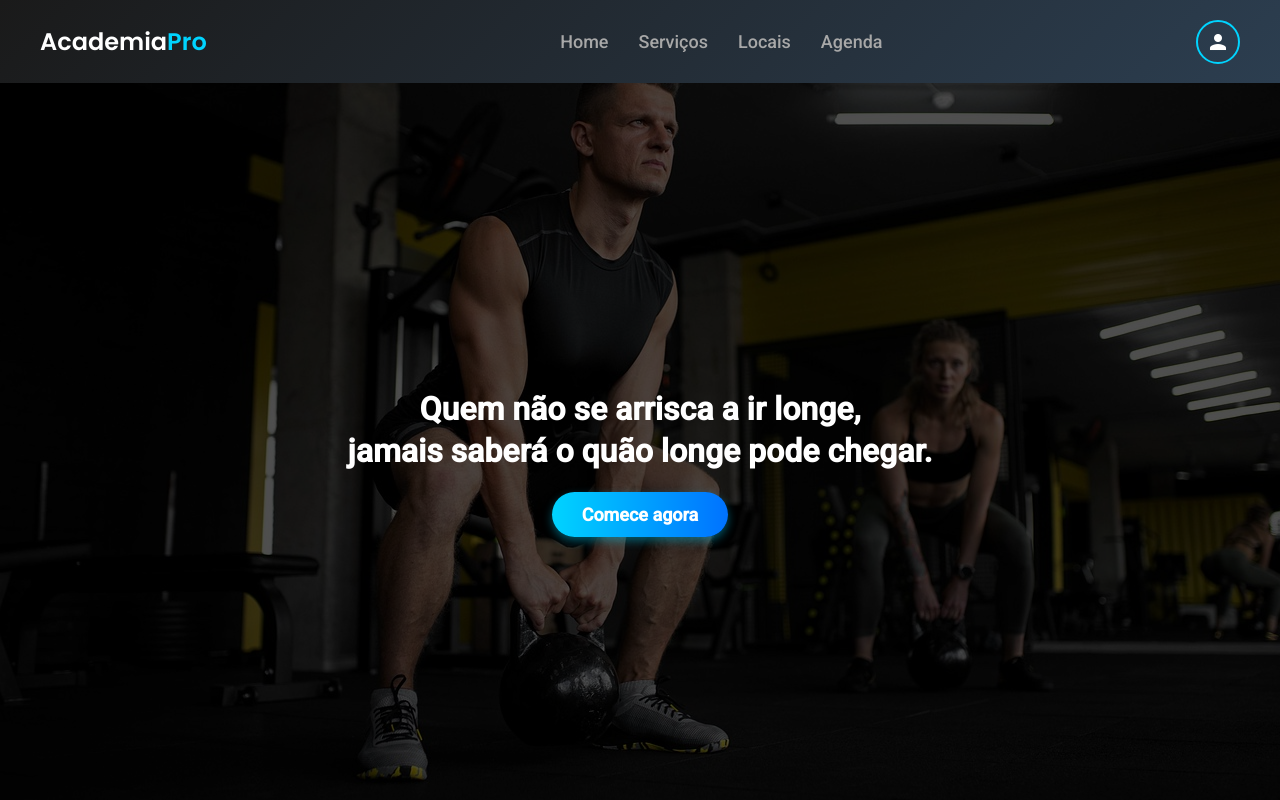
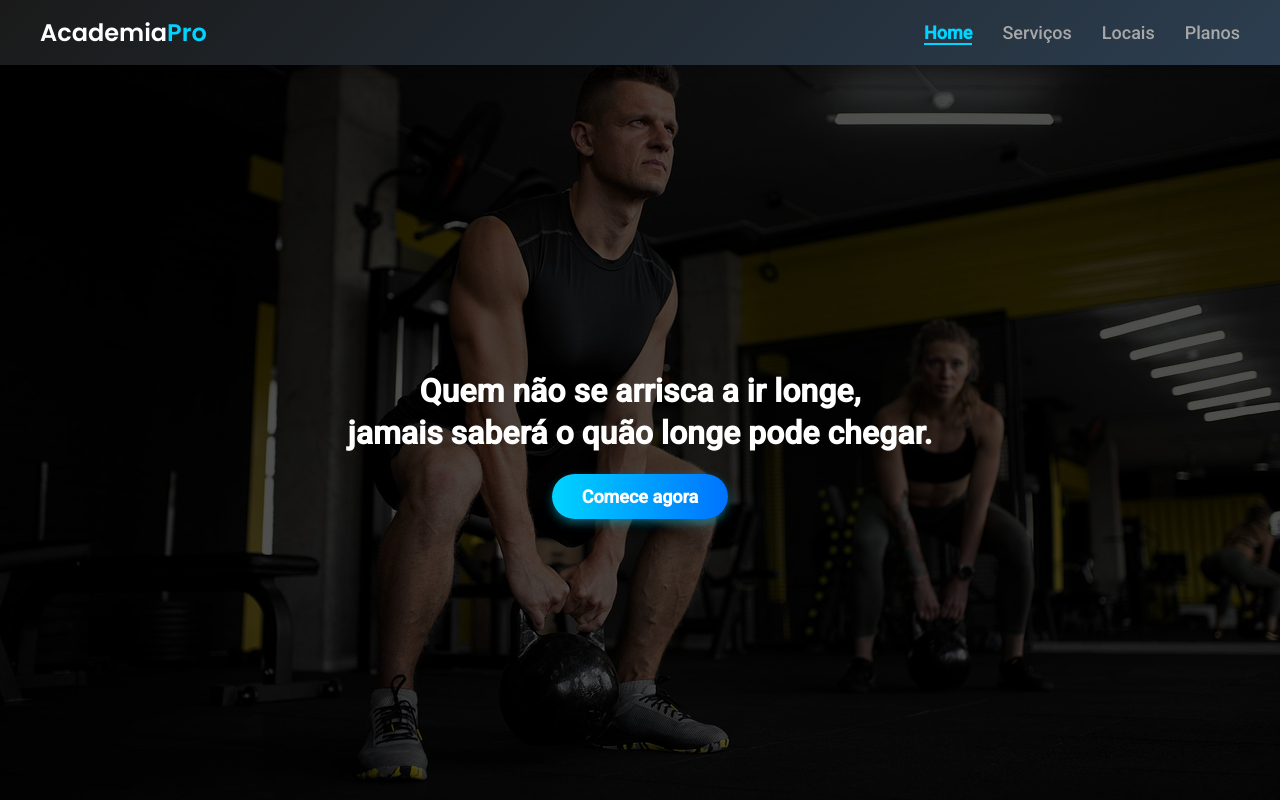
Before and after one commit to O-orion/gym-app, an Angular app: page / in a window 1280 px wide. Built offline with nearby package versions, Linux system fonts and the light colour scheme.

Commit message:
PUT - Corrigindo NavBar

```diff
--- a/src/app/components/navbar/navbar.component.html
+++ b/src/app/components/navbar/navbar.component.html
@@ -1,12 +1,28 @@
-<nav class="menu">
+<nav class="menu" aria-label="Navegação principal">
   <div class="logo">Academia<span>Pro</span></div>
-  <ul class="links">
-    <li><a href="#" class="item-link">Home</a></li>
-    <li><a href="#" class="item-link">Serviços</a></li>
-    <li><a href="#" class="item-link">Locais</a></li>
-    <li><a href="#" class="item-link">Agenda</a></li>
+
+  <!-- Botão hambúrguer para mobile -->
+  <button
+    class="mobile-toggle"
+    (click)="toggleMobileMenu()"
+    [attr.aria-expanded]="isMobileMenuOpen"
+    aria-label="Abrir ou fechar menu"
+  >
+    <mat-icon [fontIcon]="isMobileMenuOpen ? 'close' : 'menu'"></mat-icon>
+  </button>
+
+  <!-- Links de navegação -->
+  <ul class="links" [ngClass]="{ 'open': isMobileMenuOpen }">
+    <li *ngFor="let link of navLinks">
+      <a
+        class="item-link"
+        [ngClass]="{ 'active': link.ativo }"
+        (click)="scrollToSection(link.url); setActiveLink(link)"
+        [attr.aria-current]="link.ativo ? 'page' : null"
+      >
+        {{ link.texto }}
+      </a>
+    </li>
   </ul>
-  <div class="profile">
-    <mat-icon aria-hidden="false" aria-label="Example home icon" fontIcon="persona"></mat-icon>
-  </div>
+
 </nav>
--- a/src/app/components/navbar/navbar.component.scss
+++ b/src/app/components/navbar/navbar.component.scss
@@ -6,6 +6,9 @@
   background: linear-gradient(135deg, #1a1a1a 0%, #2c3e50 100%);
   box-shadow: 0px 4px 10px rgba(0, 0, 0, 0.2);
   font-family: 'Roboto', sans-serif;
+  position: sticky;
+  top: 0;
+  z-index: 1000;
 }
 
 .logo {
@@ -13,61 +16,118 @@
   font-size: 24px;
   font-weight: 600;
   color: #fff;
-}
 
-.logo span {
-  color: #00D4FF;
+  span {
+    color: #00d4ff;
+  }
 }
 
 .links {
   display: flex;
   gap: 30px;
   list-style: none;
-}
+  margin: 0;
+  padding: 0;
 
-.links .item-link {
-  text-decoration: none;
-  color: #A8A8A8;
-  font-size: 18px;
-  transition: 0.3s;
-  font-weight: 500;
-}
+  .item-link {
+    text-decoration: none;
+    color: #a8a8a8;
+    font-size: 18px;
+    font-weight: 500;
+    transition: color 0.3s ease, transform 0.2s ease;
 
-.links .item-link:hover {
-  color: #00D4FF;
+    &:hover {
+      color: #00d4ff;
+      transform: translateY(-2px);
+    }
+
+    &.active {
+      color: #00d4ff;
+      font-weight: 600;
+      border-bottom: 2px solid #00d4ff;
+    }
+  }
 }
 
 .profile {
   width: 40px;
   height: 40px;
   border-radius: 50%;
-  border: 2px solid #00D4FF;
-
+  border: 2px solid #00d4ff;
   display: flex;
   justify-content: center;
   align-items: center;
+  cursor: pointer;
+  transition: transform 0.2s ease;
 
-  cursor: pointer;
+  &:hover {
+    transform: scale(1.1);
+  }
+
+  .mat-icon {
+    color: #fff !important;
+  }
 }
 
-.mat-icon {
-  color: white !important;
+.mobile-toggle {
+  display: none;
+  background: none;
+  border: none;
+  color: #fff;
+  font-size: 24px;
+  cursor: pointer;
+
+  .mat-icon {
+    color: #fff !important;
+  }
 }
 
 /* Responsividade */
 @media (max-width: 768px) {
   .menu {
-    flex-direction: column;
-    text-align: center;
+    padding: 15px 20px;
+    flex-wrap: wrap;
+    justify-content: space-between;
+  }
+
+  .mobile-toggle {
+    display: block;
   }
 
   .links {
+    display: none;
     flex-direction: column;
     gap: 15px;
-    padding: 15px 0;
+    width: 100%;
+    padding: 15px ;
+    background: #2c3e50;
+    position: absolute;
+    top: 100%;
+    left: 0;
+    right: 0;
+    box-shadow: 0px 4px 10px rgba(0, 0, 0, 0.2);
+
+    &.open {
+      display: flex;
+    }
   }
 
   .profile {
-    margin-top: 10px;
+    margin-left: auto;
   }
 }
+
+@media (max-width: 480px) {
+  .logo {
+    font-size: 20px;
+  }
+
+  .links .item-link {
+    font-size: 16px;
+  }
+
+  .profile {
+    width: 36px;
+    height: 36px;
+  }
+}
--- a/src/app/components/navbar/navbar.component.ts
+++ b/src/app/components/navbar/navbar.component.ts
@@ -1,12 +1,43 @@
 import { Component } from '@angular/core';
-import {MatIconModule} from '@angular/material/icon';
+import { CommonModule } from '@angular/common';
+import { MatIconModule } from '@angular/material/icon';
+
+interface NavLink {
+  texto: string;
+  url: string;
+  ativo?: boolean;
+}
 
 @Component({
   selector: 'app-navbar',
-  imports: [MatIconModule],
+  standalone: true,
+  imports: [CommonModule, MatIconModule],
   templateUrl: './navbar.component.html',
-  styleUrl: './navbar.component.scss'
+  styleUrls: ['./navbar.component.scss'],
 })
 export class NavbarComponent {
+  isMobileMenuOpen = false;
 
+  navLinks: NavLink[] = [
+    { texto: 'Home', url: 'banner', ativo: true },
+    { texto: 'Serviços', url: 'servicos', ativo: false },
+    { texto: 'Locais', url: 'academias', ativo: false },
+    { texto: 'Planos', url: 'planos', ativo: false },
+  ];
+
+  toggleMobileMenu(): void {
+    this.isMobileMenuOpen = !this.isMobileMenuOpen;
+  }
+
+  scrollToSection(anchor: string): void {
+    const element = document.getElementById(anchor);
+    if (element) {
+      element.scrollIntoView({ behavior: 'smooth', block: 'start' });
+    }
+    this.isMobileMenuOpen = false; // Fecha o menu mobile após clicar
+  }
+
+  setActiveLink(link: NavLink): void {
+    this.navLinks.forEach((l) => (l.ativo = l === link));
+  }
 }
--- a/src/app/pages/home/home.component.html
+++ b/src/app/pages/home/home.component.html
@@ -1,6 +1,6 @@
-<app-banner></app-banner>
-<app-programas></app-programas>
-<app-academias></app-academias>
-<app-planos-academia></app-planos-academia>
-<app-depoimentos></app-depoimentos>
-<app-footer></app-footer>
+<app-banner id="banner"></app-banner>
+<app-programas id="servicos"></app-programas>
+<app-academias id="academias"></app-academias>
+<app-planos-academia id="planos"></app-planos-academia>
+<app-depoimentos id="depoimentos"></app-depoimentos>
+<app-footer id="footer"></app-footer>
```
